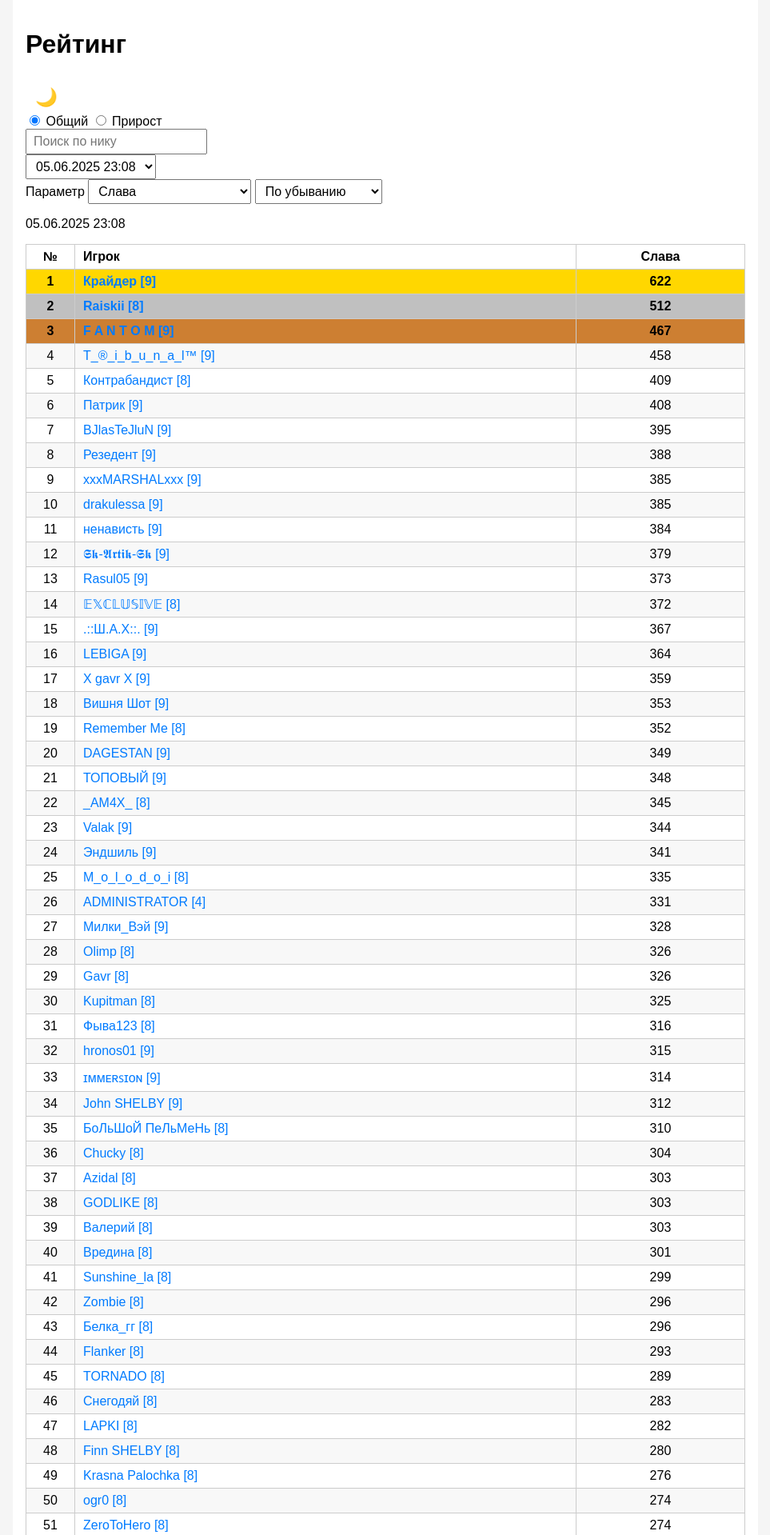
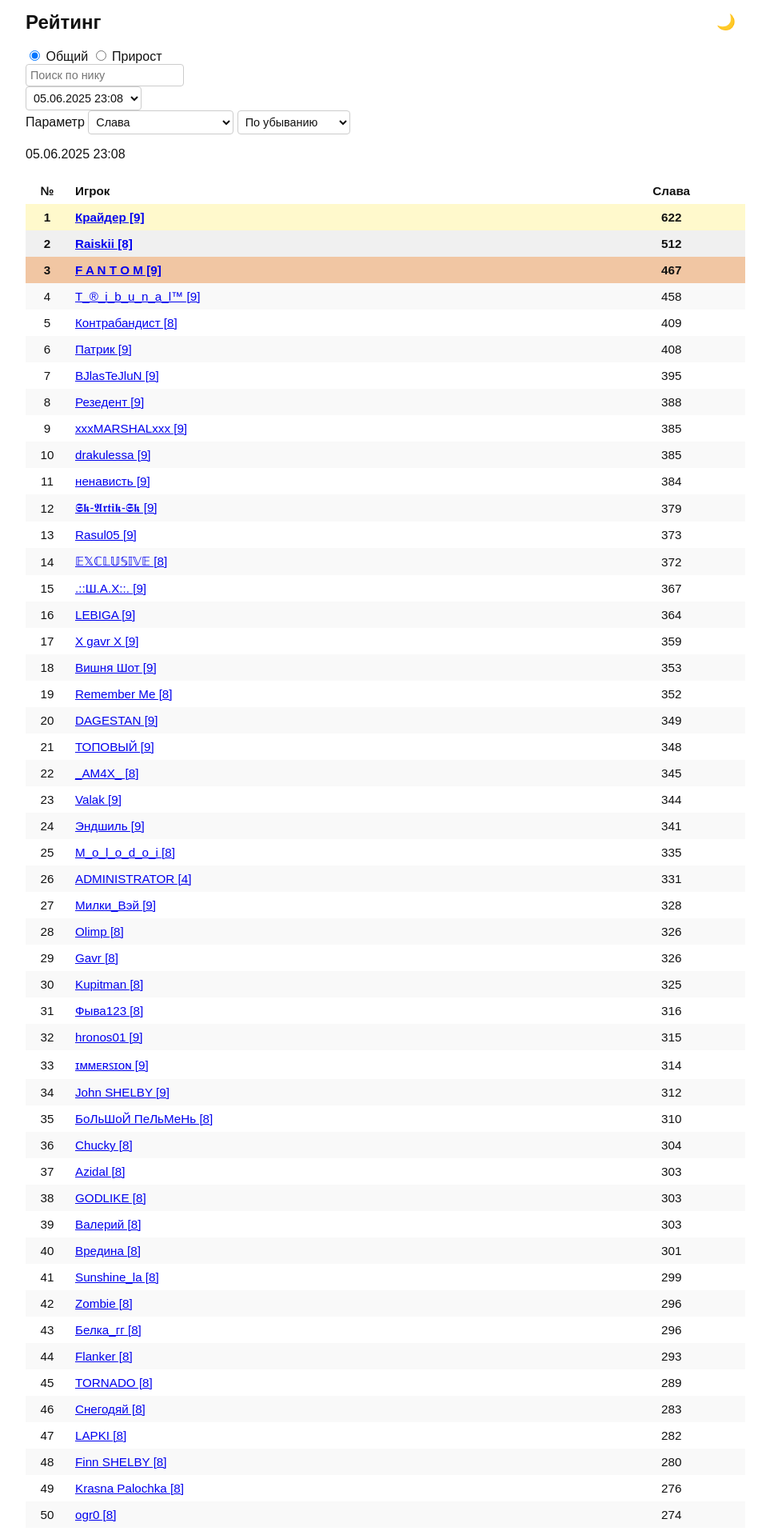
Before and after one commit to TallanLem/ForGlory, a Flask app: page / in a window 1280 px wide. Shown: the top 1919 px of the page at 80% size, without its empty margins (158-1121 px from the left). Run offline with Flask 2, Linux system fonts and the light colour scheme.

Commit message:
Add files via upload

```diff
--- a/static/style.css
+++ b/static/style.css
@@ -1,114 +1,101 @@
-html, body {
-    font-family: sans-serif;
+:root {
+  --bg-color: #ffffff;
+  --text-color: #111111;
+
+  --header-color: #f0f0f0;
+  --gold: #fff9cc;
+  --silver: #f0f0f0;
+  --bronze: #f1c6a3;
+
+  --even-row: #f9f9f9;
+  --odd-row: #ffffff;
+  --highlight: #e0e0ff;
+}
+
+.dark {
+  --bg-color: #121212;
+  --text-color: #f0f0f0;
+
+  --header-color: #1a1a1a;
+  --even-row: #1e1e1e;
+  --odd-row: #2a2a2a;
+  --highlight: #2a2a55;
+
+  /* Блеклая подсветка топ-3 */
+  --gold: #2a2a1a;
+  --silver: #2d2d2d;
+  --bronze: #3a2a1a;
+}
+
+body {
   margin: 0;
-    padding: 0;
-    background: #f5f5f5;
-    color: #000;
-    transition: background-color 0.3s ease, color 0.3s ease;
+  font-family: Arial, sans-serif;
+  background-color: var(--bg-color);
+  color: var(--text-color);
+  transition: background-color 0.3s, color 0.3s;
 }
 
 .container {
   max-width: 900px;
-    margin: auto;
-    padding: 1rem;
-    background: #fff;
-    transition: background-color 0.3s ease;
+  margin: 0 auto;
+  padding: 10px 15px;
 }
 
-.header-bar {
-    display: flex;
-    justify-content: space-between;
-    align-items: center;
-    margin-bottom: 0.75rem;
+h1 {
+  margin: 0;
+  font-size: 1.5em;
 }
 
-.header-bar h1 {
-    margin: 0;
-    font-size: 1.6rem;
-    font-weight: bold;
+.controls {
+  display: flex;
+  flex-direction: column;
+  gap: 10px;
+  margin: 10px 0;
 }
 
-#theme-toggle {
-    font-size: 1.4rem;
-    background: none;
-    border: none;
-    cursor: pointer;
-    transition: color 0.3s ease;
+.controls-row {
+  display: flex;
+  flex-wrap: wrap;
+  gap: 10px;
+  align-items: center;
+  font-size: 0.9em;
 }
 
-.form {
-    display: flex;
-    flex-direction: column;
-    gap: 0;
-    margin-bottom: 0.5rem;
+.controls label {
+  white-space: nowrap;
 }
 
-.form-group {
-    display: flex;
-    flex-direction: column;
-    margin-bottom: 0.25rem;
-}
-
-.form-group.inline {
-    flex-direction: row;
-    flex-wrap: wrap;
-    align-items: center;
-    gap: 8px;
-}
-
-.form-group label {
-    margin-bottom: 2px;
-    font-size: 1rem;
-}
-
-select,
-button,
-input[type="text"] {
-    font-size: 1rem;
-    padding: 5px 8px;
-    margin: 0;
-    height: auto;
-    transition: background-color 0.3s ease, color 0.3s ease, border 0.3s ease;
+select, input[type="text"] {
+  padding: 5px;
+  font-size: 0.9em;
+  border-radius: 4px;
+  border: 1px solid #ccc;
+  background-color: var(--bg-color);
+  color: var(--text-color);
 }
 
 button {
-    background: #007BFF;
-    color: white;
-    border: none;
-    border-radius: 4px;
+  padding: 6px 12px;
+  font-size: 0.9em;
   cursor: pointer;
-    padding: 6px 12px;
-    font-size: 1rem;
-    margin-top: 0.4rem;
-}
-
-button:hover {
-    background-color: #0056b3;
-}
-
-.table-container {
-    overflow-x: auto;
-    margin-top: 1rem;
 }
 
 table {
+  width: 100%;
   border-collapse: collapse;
-    width: 100%;
-    font-size: 1rem;
-    table-layout: auto;
-    transition: background-color 0.3s ease, color 0.3s ease;
+  margin-top: 20px;
+  font-size: 0.95em;
 }
 
 th, td {
-    padding: 6px 10px;
-    border: 1px solid #ccc;
-    vertical-align: middle;
-    overflow-wrap: anywhere;
-    white-space: nowrap;
+  padding: 8px;
+  text-align: center;
+  word-break: break-word;
+  color: var(--text-color);
 }
 
-th:nth-child(1),
-td:nth-child(1) {
+th:first-child,
+td:first-child {
   text-align: center;
   width: 2.5em;
 }
@@ -118,138 +105,103 @@
   text-align: left;
 }
 
-th:nth-child(3),
-td:nth-child(3) {
+th:last-child,
+td:last-child {
   text-align: center;
-    min-width: 60px;
 }
 
 tr:nth-child(even) {
-    background-color: #f8f8f8;
+  background-color: var(--even-row);
+}
+tr:nth-child(odd) {
+  background-color: var(--odd-row);
 }
 
-tr:nth-child(odd) {
-    background-color: #ffffff;
+.dark tr:nth-child(even) {
+  background-color: var(--even-row);
+}
+.dark tr:nth-child(odd) {
+  background-color: var(--odd-row);
 }
 
-.gold {
-    background-color: #ffd700 !important;
+tr.gold {
+  background-color: var(--gold);
   font-weight: bold;
 }
 
-.silver {
-    background-color: #c0c0c0 !important;
+tr.silver {
+  background-color: var(--silver);
   font-weight: bold;
 }
 
-.bronze {
-    background-color: #cd7f32 !important;
+tr.bronze {
+  background-color: var(--bronze);
   font-weight: bold;
 }
 
-/*  Темная тема */
-html.dark {
-    background: #121212;
-    color: #f0f0f0;
+
+
+.details {
+  margin-left: 1em;
+  font-size: 0.9em;
 }
 
-html.dark .container {
-    background: #1e1e1e;
-    color: #f0f0f0;
+details > summary {
+  cursor: pointer;
+  font-weight: bold;
 }
 
-html.dark select,
-html.dark button,
-html.dark input[type="text"] {
-    background-color: #2c2c2c;
-    color: #f0f0f0;
-    border: 1px solid #555;
+.header-row {
+  display: flex;
+  justify-content: space-between;
+  align-items: center;
+  margin-bottom: 15px;
 }
 
-html.dark button:hover {
-    background-color: #444;
+.theme-toggle {
+  background: none;
+  border: none;
+  font-size: 1.2em;
+  cursor: pointer;
+  color: inherit;
 }
 
-html.dark table {
-    border-color: #555;
-    color: #f0f0f0;
+@media (max-width: 600px) {
+  .container {
+    padding: 10px;
   }
 
-html.dark th,
-html.dark td {
-    border: 1px solid #555;
-    color: #f0f0f0;
+  select, input[type="text"] {
+    font-size: 0.8em;
+    width: 100%;
   }
 
-html.dark tr:nth-child(even) {
-    background-color: #222;
-}
-
-html.dark tr:nth-child(odd) {
-    background-color: #1a1a1a;
-}
-
-html.dark .gold {
-    background-color: #9b870c !important;
-}
-
-html.dark .silver {
-    background-color: #888 !important;
-}
-
-html.dark .bronze {
-    background-color: #8b5a2b !important;
-}
-
-/* Ссылки */
-a {
-    color: #007BFF;
-    text-decoration: none;
-}
-a:hover {
-    text-decoration: underline;
-}
-
-html.dark a {
-    color: #66bfff;
-}
-html.dark a:hover {
-    color: #ffffff;
-    text-decoration: underline;
-}
-
-/*  Мобильная адаптация */
-@media (max-width: 500px) {
-    .form-group.inline {
+  .controls-row {
+    gap: 5px;
+    font-size: 0.8em;
     flex-direction: column;
     align-items: stretch;
   }
 
   table {
-        font-size: 0.85rem;
+    font-size: 0.85em;
   }
 
-    .form-group label,
-    select,
-    button,
-    input[type="text"] {
-        font-size: 1rem;
+  th, td {
+    padding: 6px;
   }
 
-    .header-bar h1 {
-        font-size: 1.4rem;
+  h1 {
+    font-size: 1.2em;
+  }
 }
 
-    #theme-toggle {
-        font-size: 1.2rem;
+tr.gold {
+  background-color: var(--gold) !important;
 }
-
-    /* 🔹 Обрезка длинных ников */
-    td:nth-child(2),
-    th:nth-child(2) {
-        max-width: 160px;
-        overflow: hidden;
-        text-overflow: ellipsis;
-        white-space: nowrap;
+tr.silver {
+  background-color: var(--silver) !important;
 }
+tr.bronze {
+  background-color: var(--bronze) !important;
 }
```
Lines whose indentation alone changed are shown as unchanged.
